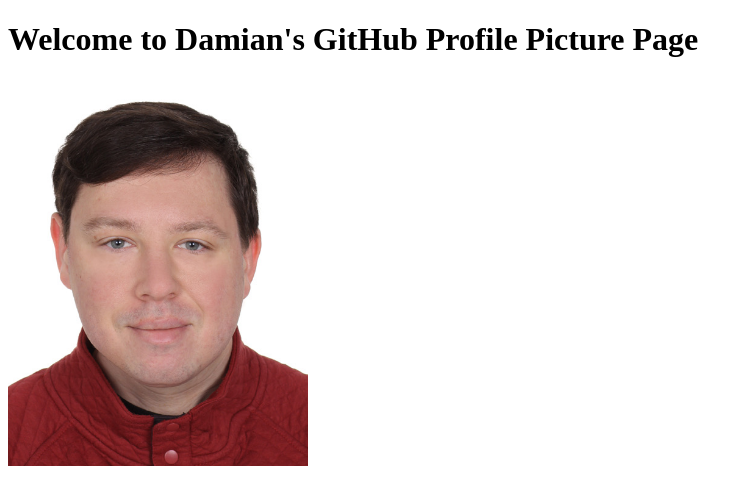
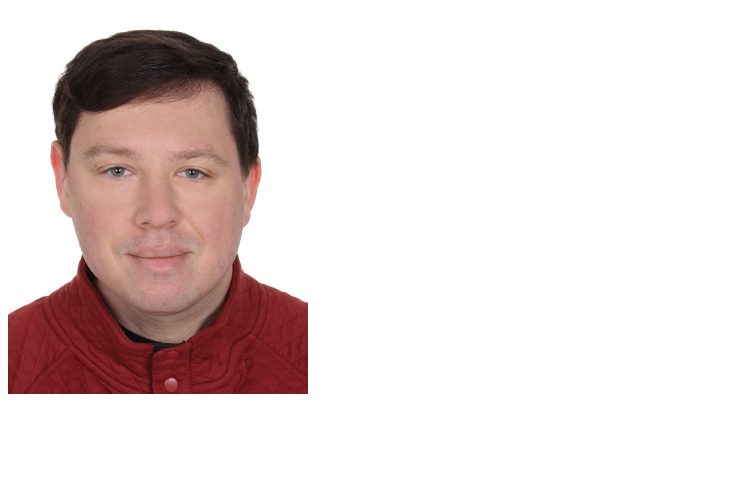
Before and after one commit to damianwpl/profile-picture, a plain HTML site: page index.html in a window 1280 px wide. Shown: the whole page, without its empty margins (0-753 px from the left). Drawn offline with Linux system fonts and the light colour scheme.

Commit message:
Update index.html

```diff
--- a/index.html
+++ b/index.html
@@ -5,7 +5,6 @@
   <title>Damian's Profile Picture</title>
 </head>
 <body>
-  <h1>Welcome to Damian's GitHub Profile Picture Page</h1>
   <img src="https://raw.githubusercontent.com/damianwpl/profile-picture/main/damian-w.jpg" alt="Damian Wojtowicz profile picture" width="300" />
 </body>
 </html>
```
